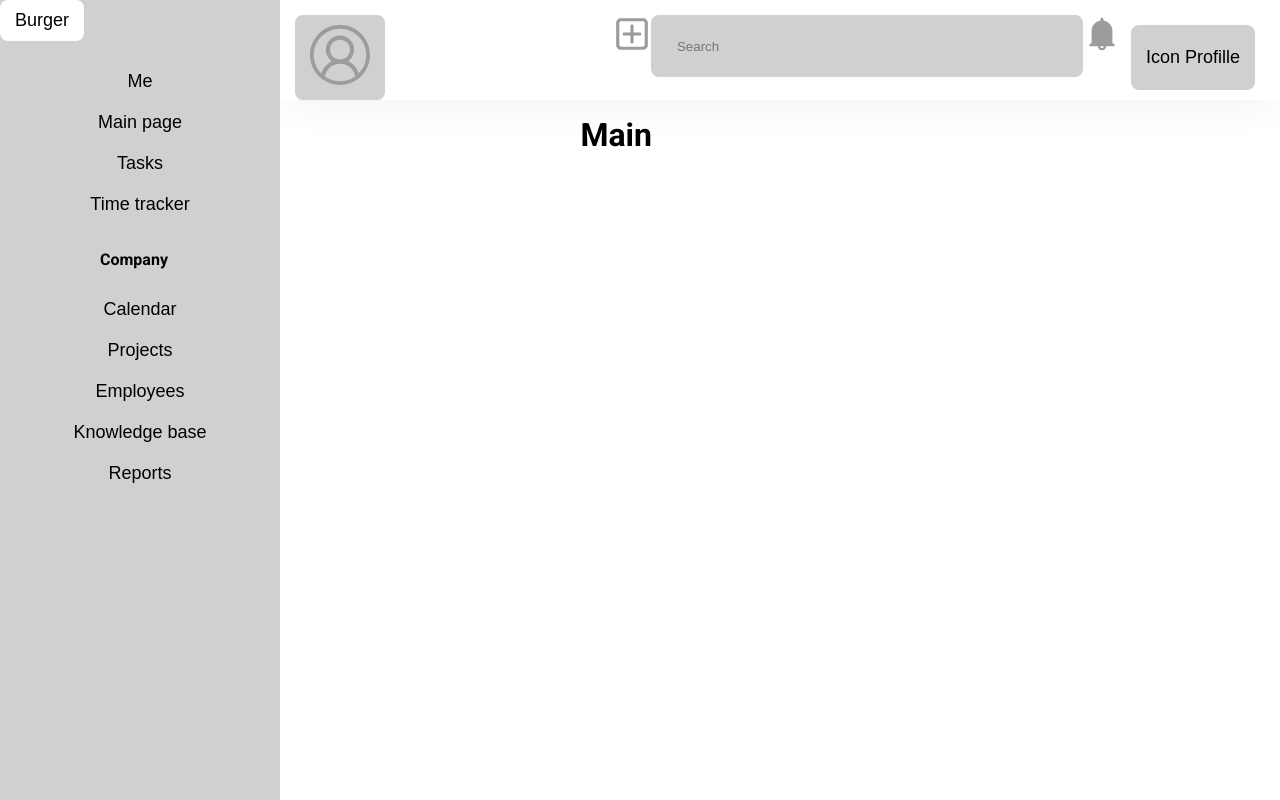
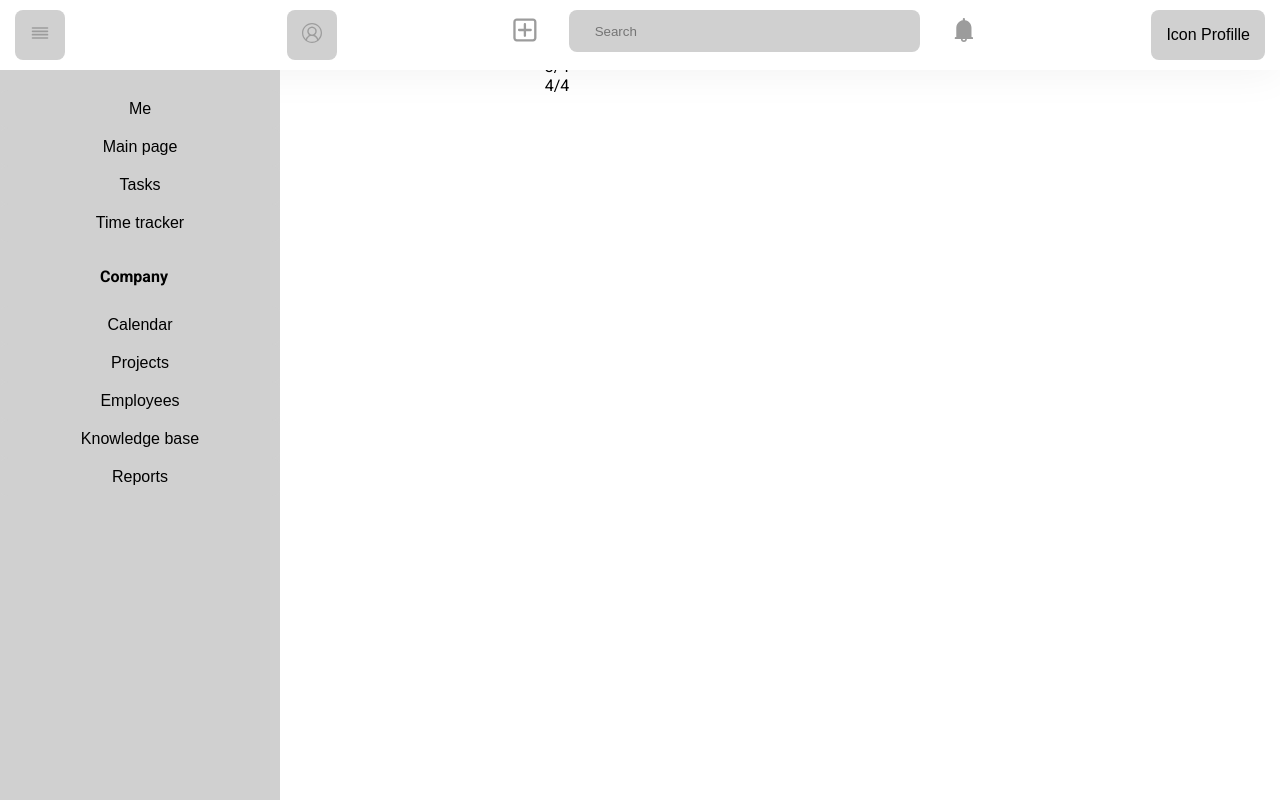
Before and after one commit to AndriiSvirskyi/crm-system, a Next.js app: page / in a window 1280 px wide. Built offline with nearby package versions, Linux system fonts and the light colour scheme.

Commit message:
Add validation for SignUpModal and improve Header styles

```diff
--- a/Components/ButtonStyled.tsx
+++ b/Components/ButtonStyled.tsx
@@ -1,32 +1,31 @@
 import styled from "styled-components";
 
 type ButtonProps = {
-  margin:string;
-  align:string;
-  background:string;
-  color:string;
+  margin: string;
+  align: string;
+  background: string;
+  color: string;
   width: string;
   height: string;
-  }
+};
 
 const StyledButton = styled.button<ButtonProps>`
-border:none;
-cursor:pointer;
-padding: 10px 15px;
-margin: ${props => props.margin || ''};
-font-size:18px;
-border-radius: 8px;
-align-self: ${props => props.align || 'stretch'};
-color: ${props => props.color || props.theme.colors.text};
-background: ${props => props.background || props.theme.colors.primary};
-width:${props => props.width || ''};
-height:${props => props.height || ''};
-&:hover {
-  background:#EEEEEE;
-}
-
+  border: none;
+  cursor: pointer;
+  padding: 10px 15px;
+  margin: ${(props) => props.margin || ""};
+  font-size: 16px;
+  border-radius: 8px;
+  align-self: ${(props) => props.align || "stretch"};
+  color: ${(props) => props.color || props.theme.colors.text};
+  background: ${(props) => props.background || props.theme.colors.primary};
+  width: ${(props) => props.width || ""};
+  height: ${(props) => props.height || ""};
+  &:hover {
+    background: #eeeeee;
+  }
 `;
 
-export const ButtonStyled = (props) =>{
-  return <StyledButton {...props}>{props.children}</StyledButton>
-}
+export const ButtonStyled = (props) => {
+  return <StyledButton {...props}>{props.children}</StyledButton>;
+};
--- a/Components/InputComponent.tsx
+++ b/Components/InputComponent.tsx
@@ -10,14 +10,14 @@ type Props = {
 };
 const StyledInput = styled.input<Props>`
   outline: none;
-  height: ${({ height }) => height || ''};
-  width: ${({ width }) => width || ''};
+  height: ${({ height }) => height || ""};
+  min-width: 300px;
+  width: ${({ width }) => width || ""};
   background: #d0d0d0;
   border: ${({ error }) => (error ? "1px solid red" : "1px solid transparent")};
   border-radius: 8px;
-  margin:${({ margin }) =>margin || ''};
+  margin: ${({ margin }) => margin || ""};
   padding: 0 0 0 25px;
-
 `;
 
 type InputProps = {
@@ -55,7 +55,6 @@ export const InputComponent = ({
       placeholder={placeholder}
       onChange={onChange}
       value={value}
-
     />
   );
 };
--- a/Components/User/UserForm.tsx
+++ b/Components/User/UserForm.tsx
@@ -7,6 +7,7 @@ type PropsUser = {
   width: string;
 };
 export const UserWindow = styled.div`
+  margin: 100px 0 0 280px;
 `;
 export const MainUserInformationMenu = styled.div`
   width: 100%;
@@ -27,12 +28,12 @@ const TextInformation = styled.p<PropsUser>`
 `;
 
 const UserItemMenu = styled.div<PropsUser>`
-  background: #FFFFFF;
+  background: #ffffff;
   width: ${(props) => props.width || "100%"};
   box-shadow: 0px 4px 41px rgba(0, 0, 0, 0.05);
   border-radius: 8px;
-  margin: ${props=>props.margin || "1em"};
-  padding: ${props=>props.padding || "10px"};
+  margin: ${(props) => props.margin || "1em"};
+  padding: ${(props) => props.padding || "10px"};
 `;
 export const UserTitle = (props) => {
   return <Title {...props}>{props.children}</Title>;
--- a/Layouts/Header.tsx
+++ b/Layouts/Header.tsx
@@ -6,57 +6,70 @@ import Modal from "../components/Modal/Modal";
 import { Flex } from "components/User/Flex";
 import { InputComponent } from "components/InputComponent";
 import { UserText } from "components/User/UserForm";
-import { AiFillBell  } from "react-icons/ai";
+import { AiFillBell } from "react-icons/ai";
 import { CgAddR } from "react-icons/cg";
-import { IconContext } from "react-icons";
 import { VscAccount } from "react-icons/vsc";
+import { FiAlignJustify } from "react-icons/fi";
 
 type PropsHeader = {
   background?: string;
 };
 const HeaderStyles = styled.div<PropsHeader>`
   position: fixed;
-  max-width: 100%;
-  height: 100px;
-  left: 280px;
-  top: 0;
-  right: 0;
+  left: 0;
+  width: 100%;
+  height: 70px;
   background: ${(props) => props.background || props.theme.colors.background};
   box-shadow: 0px 4px 41px rgba(0, 0, 0, 0.05);
 `;
 
-
 export default function Header() {
-
   const [bellModalVisible, setBellModalVisible] = useState(false);
   const openCloseModalBells = () => {
     setBellModalVisible(!bellModalVisible);
   };
   return (
     <HeaderStyles>
-      <IconContext.Provider value={{color:"#9C9C9C", size:'38px' }}>
-      <Flex justify="end" margin="15px 15px 0 15px">
-        <Link href={`/employees/`} passHref>
-          <Flex right="auto">
-            <ButtonStyled><VscAccount size='60' /></ButtonStyled>
+      <Flex>
+        <Flex width="350px" padding="10px 5px 0 15px">
+          <ButtonStyled height="50px">
+            <FiAlignJustify size="20" color="#9C9C9C" />
+          </ButtonStyled>
+        </Flex>
+        <Flex
+          width="100%"
+          justify="space-between"
+          align-items="center"
+          padding="10px 15px 0 0"
+        >
+          <Link href={`/employees/`} passHref>
+            <ButtonStyled height="50px">
+              <VscAccount size="20" color="#9C9C9C" />
+            </ButtonStyled>
+          </Link>
+          <Flex margin="0 10px">
+            <CgAddR size="40" color="#9C9C9C" onClick={openCloseModalBells} />
+            <InputComponent
+              type="text"
+              placeholder="Search"
+              width="100%"
+              height="40px"
+              margin="0 30px"
+            />
+            <AiFillBell size="40" color="#9C9C9C" onClick={openCloseModalBells}/>
           </Flex>
-        </Link>
-          <CgAddR  onClick={openCloseModalBells} />
-        <InputComponent
-          type={"text"}
-          placeholder={"Search"}
-          width="405px"
-          height="60px"
-        ></InputComponent>
-        <AiFillBell  onClick={openCloseModalBells} />
-        <Modal top="90px" visibility={bellModalVisible} close={openCloseModalBells}>
-          <UserText>Нових сповіщень немає!</UserText>
-        </Modal>
-        <Link href={"/employees/profile"} passHref>
-          <ButtonStyled margin="10px">Icon Profille</ButtonStyled>
-        </Link>
+          <Modal
+            top="90px"
+            visibility={bellModalVisible}
+            close={openCloseModalBells}
+          >
+            <UserText>Нових сповіщень немає!</UserText>
+          </Modal>
+          <Link href={"/employees/profile"} passHref>
+            <ButtonStyled>Icon Profille</ButtonStyled>
+          </Link>
+        </Flex>
       </Flex>
-      </IconContext.Provider>
     </HeaderStyles>
   );
 }
--- a/Layouts/MainLayout.tsx
+++ b/Layouts/MainLayout.tsx
@@ -1,16 +1,16 @@
 import { useRouter } from "next/router";
 import Header from "./Header";
 import SideBar from "./SideBar";
+import { Flex } from "components/User/Flex";
 
-
-
-
-export default function MainLayout({children}) {
+export default function MainLayout({ children }) {
   return (
     <>
-    <Header />
-          {children}
-      <SideBar />
-      </>
-  )
+      <Header />
+      <Flex>
+        <SideBar />
+        {children}
+      </Flex>
+    </>
+  );
 }
--- a/Layouts/SideBar.tsx
+++ b/Layouts/SideBar.tsx
@@ -12,9 +12,9 @@ export const SideBarStyles = styled.div<PropsSideBar>`
   position: fixed;
   left: 0;
   top: 0;
-  margin: 0;
+  margin: 70px 0 0 0;
   background-color: ${(props) =>
-    props.background || props.theme.colors.primary};
+  props.background || props.theme.colors.primary};
   width: 280px;
   height: 100%;
   overflow: auto;
@@ -26,7 +26,6 @@ export default function SideBar(props) {
   return (
     <SideBarStyles {...props}>
       <aside>
-        <ButtonStyled background="white"> Burger</ButtonStyled>
         <Flex direction="column" margin="20px 0 0 0">
           <Link passHref href={"/employees/profile"}>
             <ButtonStyled> Me </ButtonStyled>
--- a/components/Modal/SignUpModal.tsx
+++ b/components/Modal/SignUpModal.tsx
@@ -4,8 +4,8 @@ import { Form } from "components/form/Form";
 import { Input } from "components/form/Input";
 import { Button } from "components/Button";
 import { ErrorText } from "components/form/ErrorText";
+import { useRouter } from "next/router";
 
-import { useRouter } from "next/router";
 const SignUpAnimation = keyframes`
   from {
     left: -100px;
```
Also changed, not shown: Components/User/Flex.tsx (+25 -27 lines), pages/employees.tsx (+9 -0 lines).
